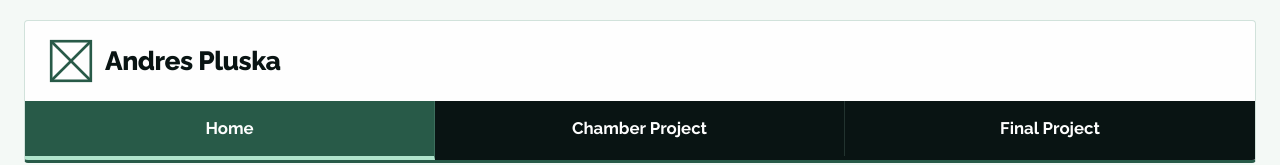
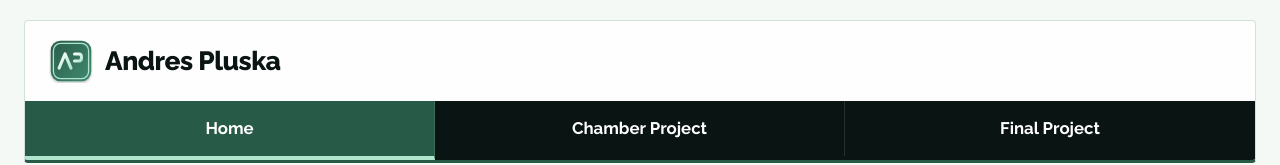
Before and after one commit to pluska/wdd231, a plain HTML site: page index.html in a window 1280 px wide. Shown: the top 165 px of the page. Drawn offline with Linux system fonts and the light colour scheme.

Commit message:
Creating logo

```diff
--- a/index.html
+++ b/index.html
@@ -23,10 +23,40 @@
     <header>
         <div class="header-container">
             <div class="logo">
-                <svg viewBox="0 0 100 100" class="logo-svg" fill="none" stroke="currentColor" stroke-width="6">
-                    <rect x="5" y="5" width="90" height="90" />
-                    <line x1="5" y1="5" x2="95" y2="95" />
-                    <line x1="95" y1="5" x2="5" y2="95" />
+                <svg viewBox="0 0 100 100" class="logo-svg">
+                    <defs>
+                        <!-- Color Palette Gradients -->
+                        <linearGradient id="bg-gradient" x1="0%" y1="0%" x2="100%" y2="100%">
+                            <stop offset="0%" stop-color="#285A48" />
+                            <stop offset="100%" stop-color="#408A71" />
+                        </linearGradient>
+                        <linearGradient id="text-gradient" x1="0%" y1="0%" x2="100%" y2="100%">
+                            <stop offset="0%" stop-color="#FFFFFF" />
+                            <stop offset="100%" stop-color="#B0E4CC" />
+                        </linearGradient>
+                        <!-- Drop Shadow for Premium Feel -->
+                        <filter id="shadow" x="-10%" y="-10%" width="120%" height="120%">
+                            <feDropShadow dx="0" dy="3" stdDeviation="3" flood-color="#091413" flood-opacity="0.3" />
+                        </filter>
+                    </defs>
+
+                    <!-- Background Card (Squircle) -->
+                    <rect x="4" y="4" width="92" height="92" rx="22" fill="url(#bg-gradient)" filter="url(#shadow)" />
+
+                    <!-- Premium Ring Accents -->
+                    <rect x="10" y="10" width="80" height="80" rx="16" fill="none" stroke="#B0E4CC" stroke-width="3" stroke-linecap="round" />
+                    <rect x="14" y="14" width="72" height="72" rx="12" fill="none" stroke="#408A71" stroke-width="1" opacity="0.5" />
+
+                    <!-- Initials AP (Custom Vector Paths) -->
+                    <g stroke="url(#text-gradient)" stroke-width="7" stroke-linecap="round" stroke-linejoin="round" fill="none">
+                        <!-- Letter A -->
+                        <path d="M 23,66 L 36.5,34 L 50,66" />
+                        <path d="M 29.5,50 H 43.5" stroke-width="6.5" />
+
+                        <!-- Letter P -->
+                        <path d="M 58,34 V 66" />
+                        <path d="M 58,34 H 68 C 76,34 76,50 68,50 H 58" />
+                    </g>
                 </svg>
             </div>
             <span class="site-title">Andres Pluska</span>
```
Also changed, not shown: images/logo.svg (added).
